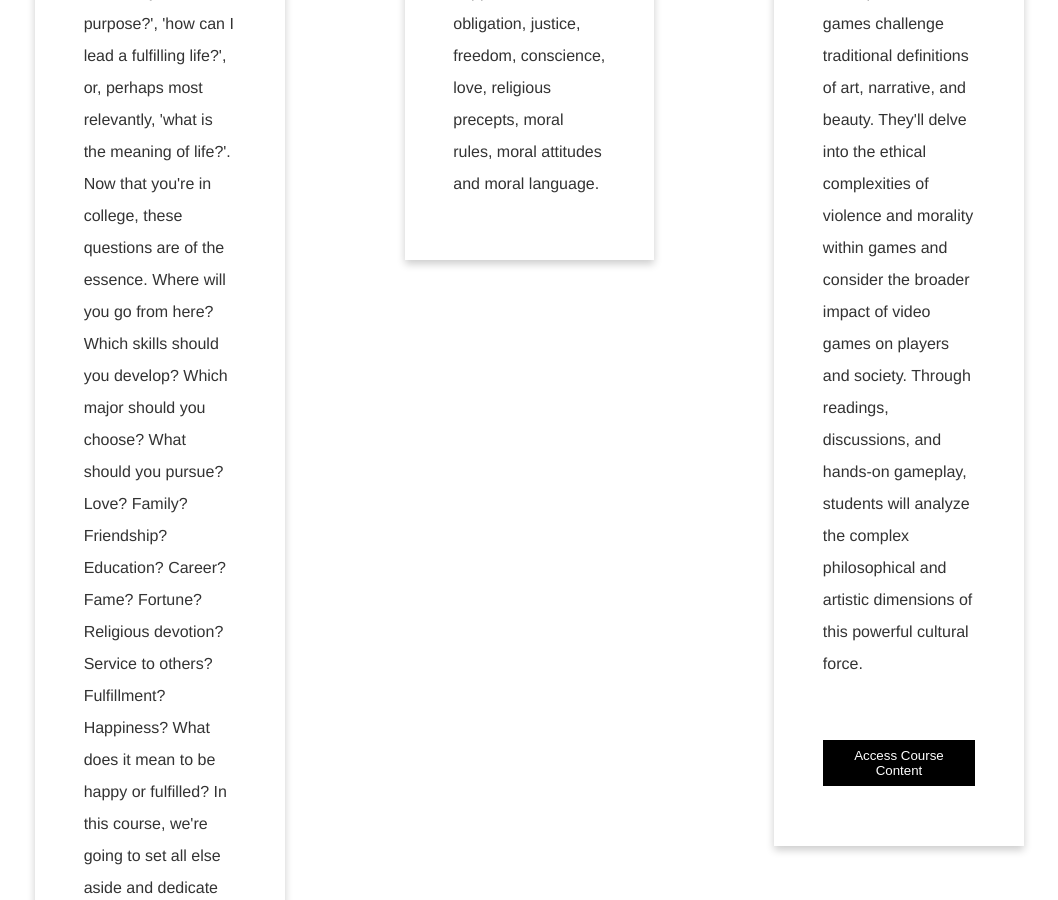
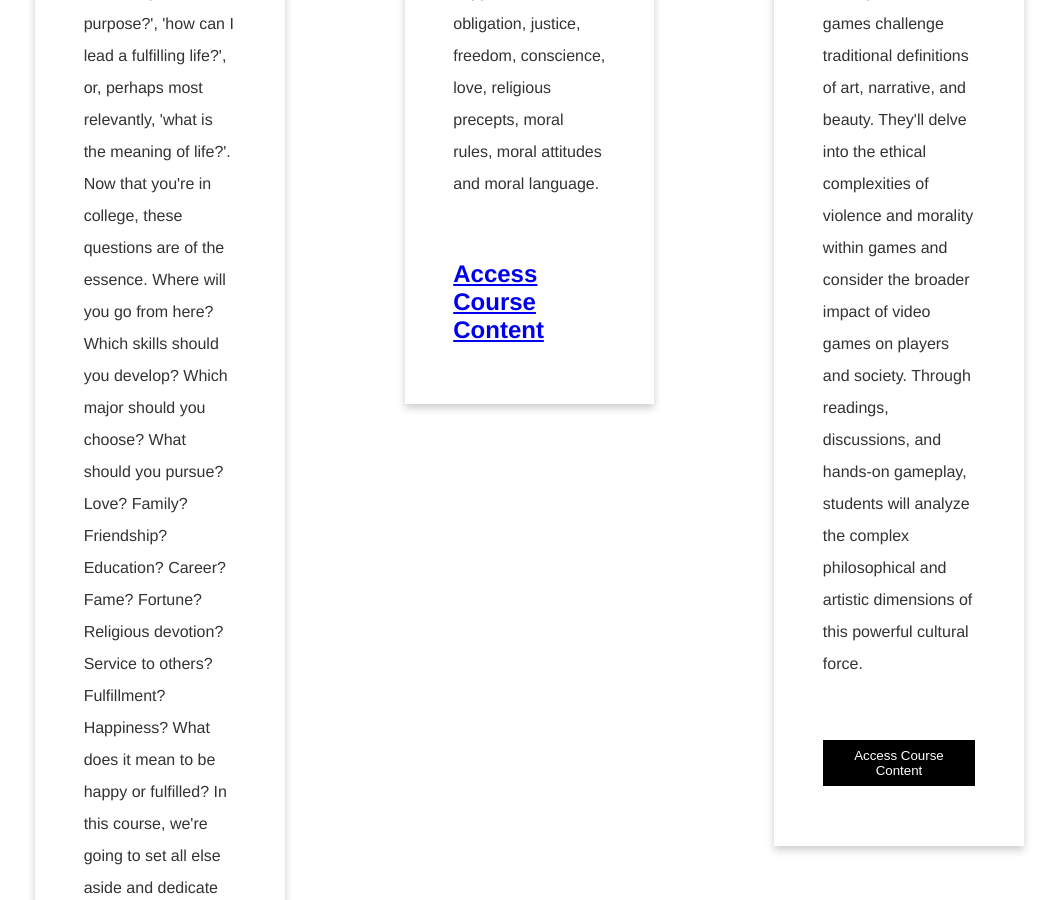
Before and after one commit to kevinjpatton/kevinjpatton.github.io, a Jekyll site: the page built from test.html, in a window 1280 px wide and 900 px high, scrolled down 755 px. Shown: the whole window, without its empty margins (41-1099 px from the left). Built offline with Jekyll 4.4.1, drawn with Linux system fonts in a browser that asks for light colours; Markdown is read by kramdown in place of the engine named in the settings.

Commit message:
Update test.html

```diff
--- a/test.html
+++ b/test.html
@@ -23,7 +23,7 @@ title: Test page
         <h2>PHIL2030</h2>
         <p>Introduction to Ethics</p>
         <p>A critical study of basic moral concepts and problems contained in ethical theories of important western philosophers: relativism, egoism, happiness, obligation, justice, freedom, conscience, love, religious precepts, moral rules, moral attitudes and moral language.</p>
-       <h2><a href="/teaching/phil_2030/index.html"Access Course Content target="_blank"></a></h2>
+       <h2><a href="/teaching/phil_2030/index.html"Access Course Content target="_blank">Access Course Content</a></h2>
       </div>
     </div>
   </div>
```
